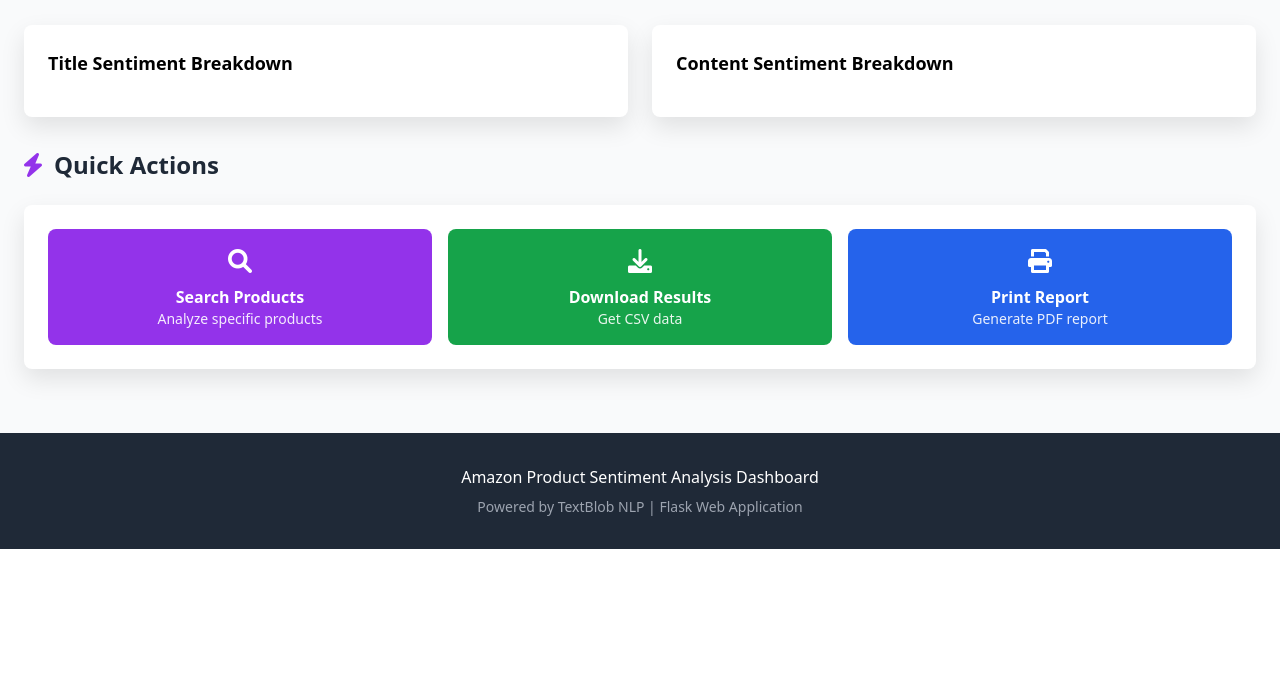
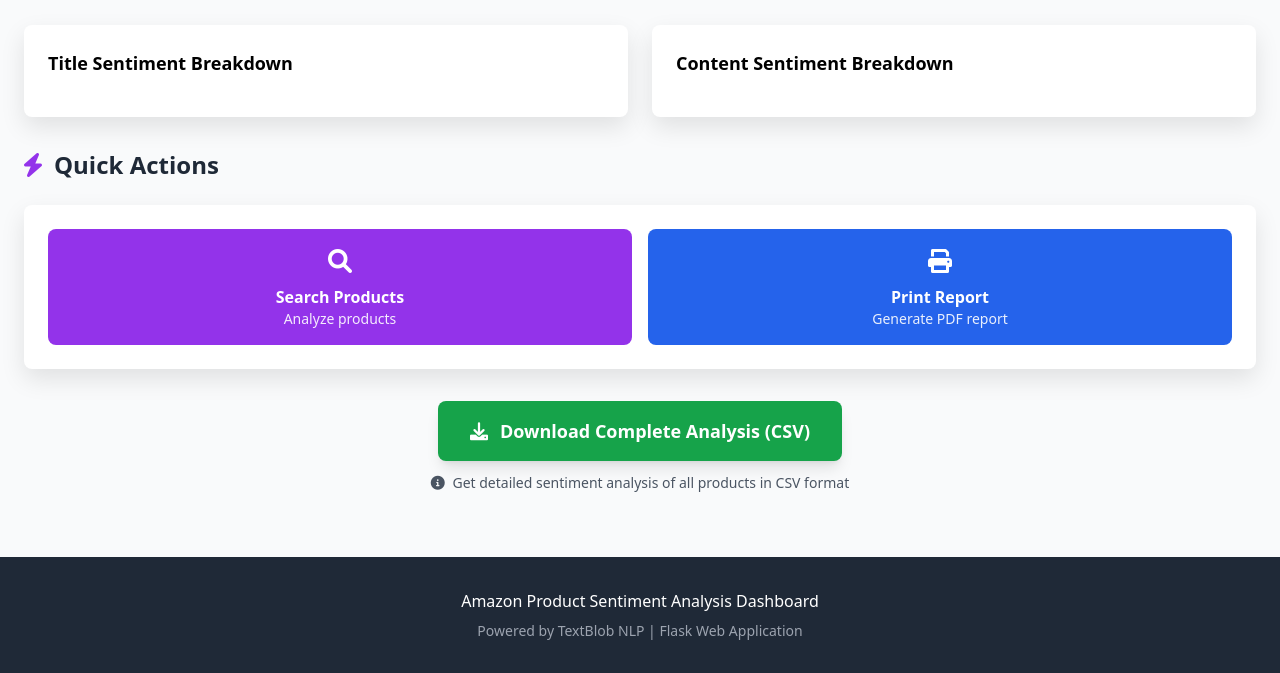
Before and after one commit to KTeja7/Sentimental-analysis-on-E-commerce-products, a Flask app: template templates/dashboard.html in a window 1280 px wide. Shown: the part 1211-1884 px from the top of the page. Before the commit the page ends 1760 px from the top, so only its background shows below. Run offline with Flask 3, Linux system fonts and the light colour scheme; the template is opened without the code that fills it, so the values that code supplies are empty; some libraries are stand-ins or nearby versions.

Commit message:
file added

```diff
--- a/templates/dashboard.html
+++ b/templates/dashboard.html
@@ -202,16 +202,11 @@
                 <i class="fas fa-bolt mr-3 text-purple-600"></i>Quick Actions
             </h2>
             <div class="bg-white rounded-lg p-6 card-shadow">
-                <div class="grid grid-cols-1 md:grid-cols-3 gap-4">
+                <div class="grid grid-cols-1 md:grid-cols-2 gap-4">
                     <a href="/" class="bg-purple-600 text-white p-4 rounded-lg hover:bg-purple-700 transition-colors text-center">
                         <i class="fas fa-search text-2xl mb-2"></i>
                         <p class="font-semibold">Search Products</p>
-                        <p class="text-sm opacity-90">Analyze specific products</p>
-                    </a>
-                    <a href="/download_results" class="bg-green-600 text-white p-4 rounded-lg hover:bg-green-700 transition-colors text-center">
-                        <i class="fas fa-download text-2xl mb-2"></i>
-                        <p class="font-semibold">Download Results</p>
-                        <p class="text-sm opacity-90">Get CSV data</p>
+                        <p class="text-sm opacity-90">Analyze products</p>
                     </a>
                     <button onclick="window.print()" class="bg-blue-600 text-white p-4 rounded-lg hover:bg-blue-700 transition-colors text-center">
                         <i class="fas fa-print text-2xl mb-2"></i>
@@ -221,6 +216,20 @@
                 </div>
             </div>
         </section>
+
+        <!-- Download Section -->
+        <section class="mb-8">
+            <div class="text-center">
+                <button id="dashboardDownloadBtn" class="bg-green-600 text-white px-8 py-4 rounded-lg hover:bg-green-700 transition-colors font-semibold text-lg shadow-lg transform hover:scale-105 transition-all duration-300">
+                    <i class="fas fa-download mr-3"></i>Download Complete Analysis (CSV)
+                </button>
+                <p class="text-gray-600 text-sm mt-3">
+                    <i class="fas fa-info-circle mr-1"></i>
+                    Get detailed sentiment analysis of all products in CSV format
+                </p>
+            </div>
+        </section>
+
     </main>
 
     <!-- Footer -->
@@ -278,6 +287,19 @@
             },
             options: chartOptions
         });
+
+        // Dashboard Download functionality
+        document.addEventListener('DOMContentLoaded', function() {
+            const downloadBtn = document.getElementById('dashboardDownloadBtn');
+            if (downloadBtn) {
+                downloadBtn.addEventListener('click', function() {
+                    console.log('Download button clicked');
+                    window.location.href = '/download_dashboard_results';
+                });
+            } else {
+                console.error('Download button not found');
+            }
+        });
     </script>
 </body>
 </html>
```
